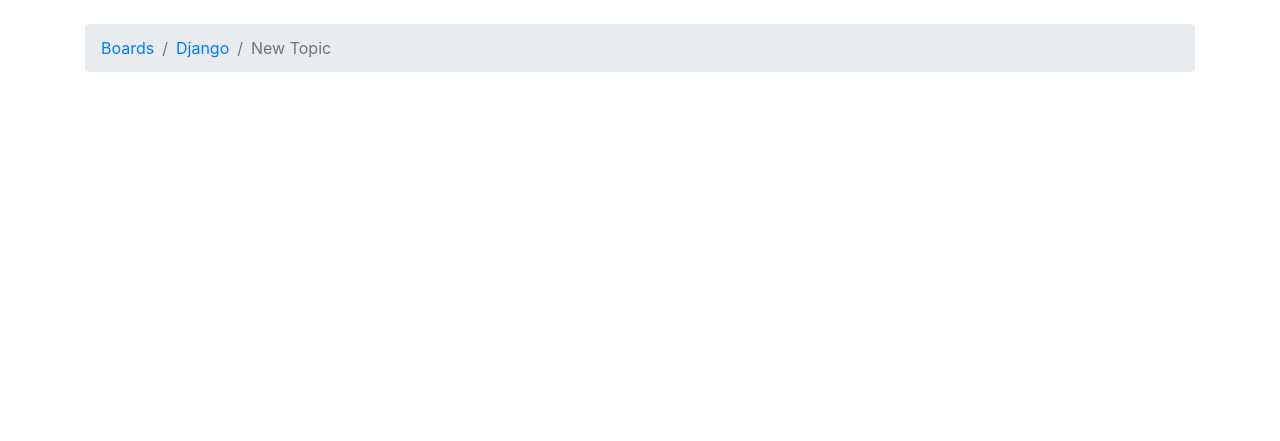
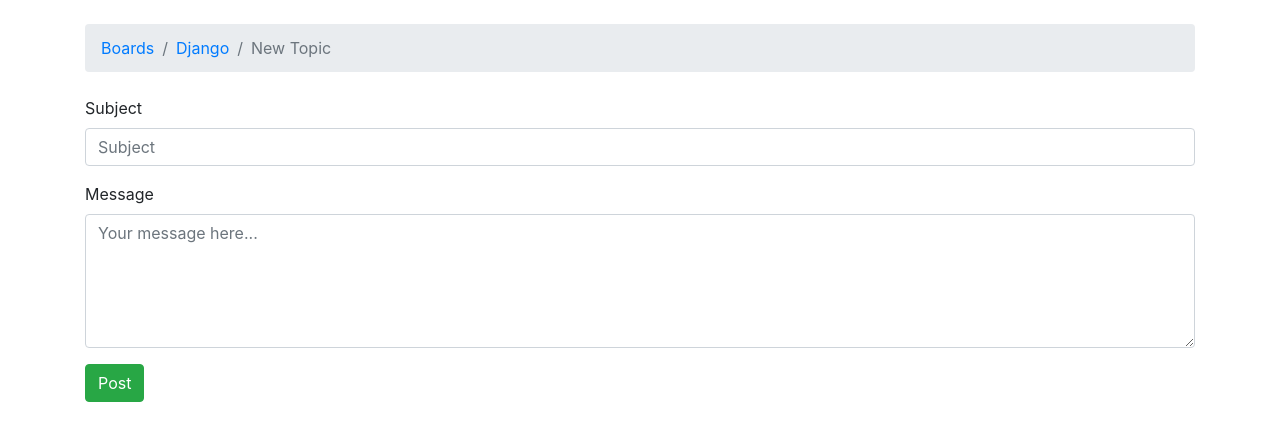
Before and after one commit to nshobairwe/DjangoLearnProject, a Django app: page /board/1/new/ in a window 1280 px wide. Shown: the part 56-497 px from the top of the page. Run offline with Django 5.2, Linux system fonts and the light colour scheme; data comes from the database, SQL or seed files in the repository; some libraries are stand-ins or nearby versions; some web fonts are replaced.

Commit message:
The form for addong a new topic is added

```diff
--- a/myproj/board/templates/new_topic.html
+++ b/myproj/board/templates/new_topic.html
@@ -9,6 +9,17 @@
 {% endblock %}
 
 {% block content %}
-
+  <form method="post">
+    {% csrf_token %}
+    <div class="form-group">
+      <label for="subject">Subject</label>
+      <input type="text" class="form-control" id="subject" name="subject" placeholder="Subject">
+    </div>
+    <div class="form-group">
+      <label for="message">Message</label>
+      <textarea class="form-control" id="message" name="message" rows="5" placeholder="Your message here..."></textarea>
+    </div>
+    <button type="submit" class="btn btn-success">Post</button>
+  </form>
 
 {% endblock %}
```
